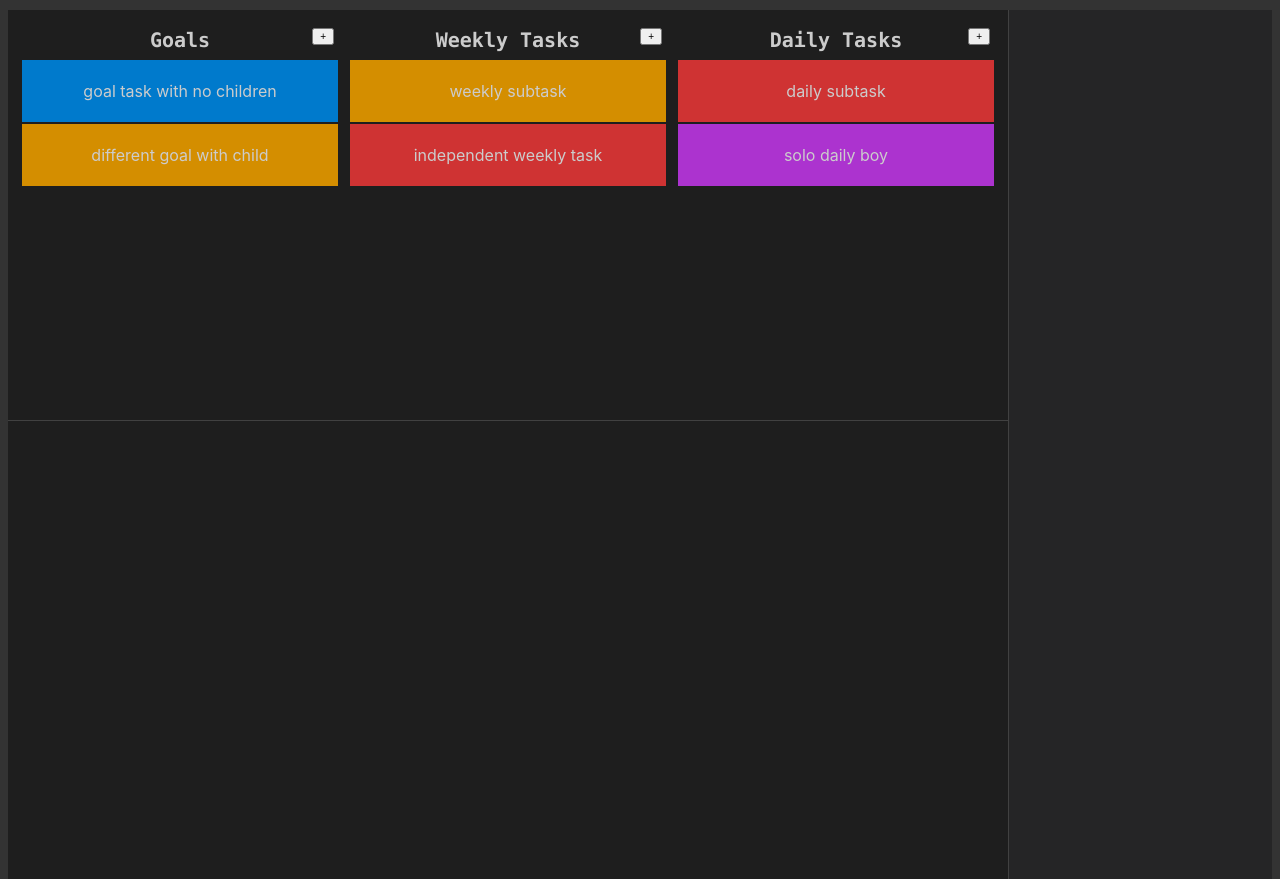
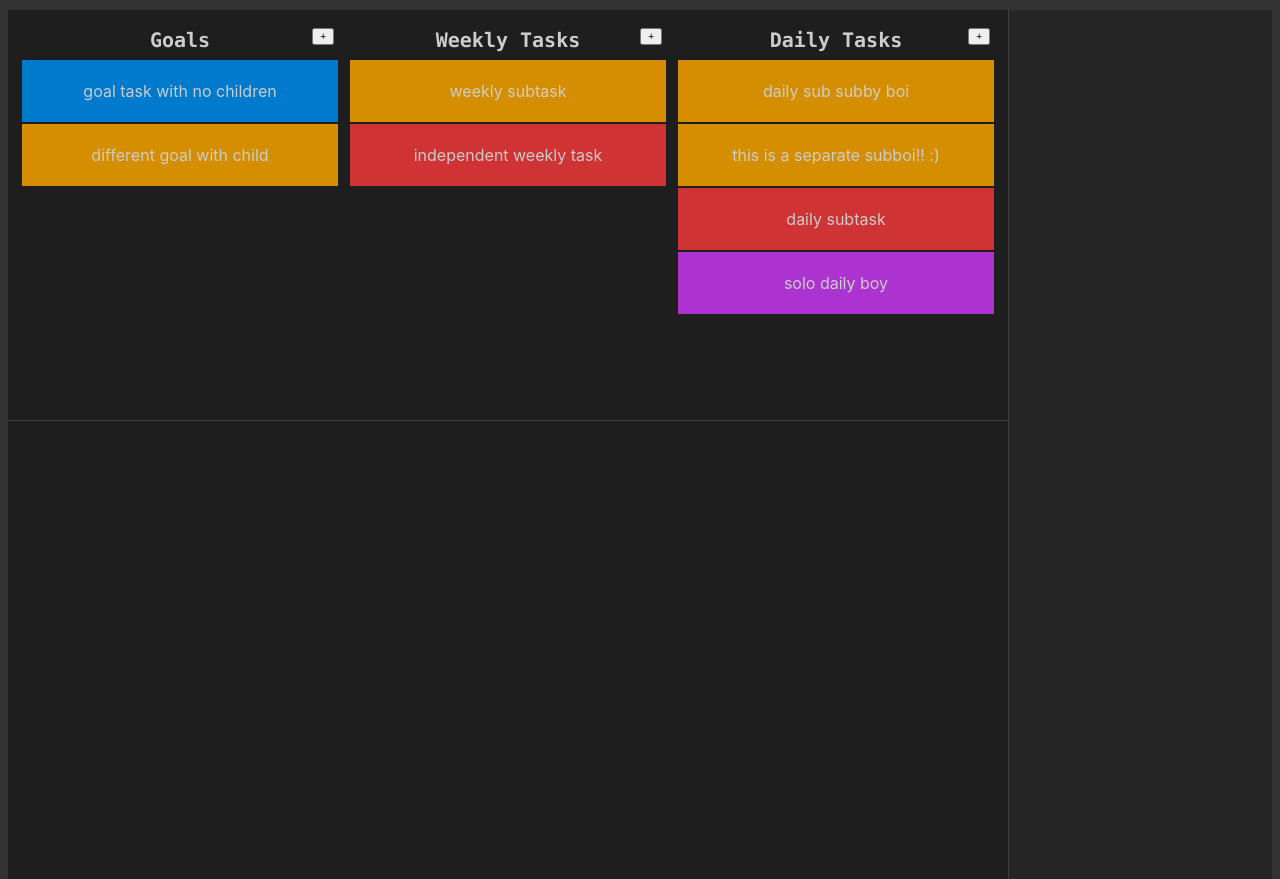
Before and after one commit to AlexJohnKennedy/TrackYourTodos, a React (Create React App) app: page / in a window 1280 px wide. Built offline with nearby package versions, Linux system fonts and the light colour scheme.

Commit message:
added some subtask examples

```diff
--- a/src/interactionLayer/dummy/dummyDataModel.js
+++ b/src/interactionLayer/dummy/dummyDataModel.js
@@ -9,7 +9,9 @@ export function GetActiveTaskObject() {
     // Create a couple of 'goal' tasks, and a weekly subtask for the second one.
     tasklist.CreateNewIndependentTask('goal task with no children', Category.Goal, ColourIdTracker.useNextColour());
     let goaltask2 = tasklist.CreateNewIndependentTask('different goal with child', Category.Goal, ColourIdTracker.useNextColour());
-    tasklist.CreateNewSubtask('weekly subtask', goaltask2);
+    let subtask = tasklist.CreateNewSubtask('weekly subtask', goaltask2);
+    tasklist.CreateNewSubtask('daily sub subby boi', subtask);
+    tasklist.CreateNewSubtask('this is a separate subboi!! :)', subtask);
 
     // Create a weekly task with one daily subtask.
     let weektask2 = tasklist.CreateNewIndependentTask('independent weekly task', Category.Weekly, ColourIdTracker.useNextColour());
```
